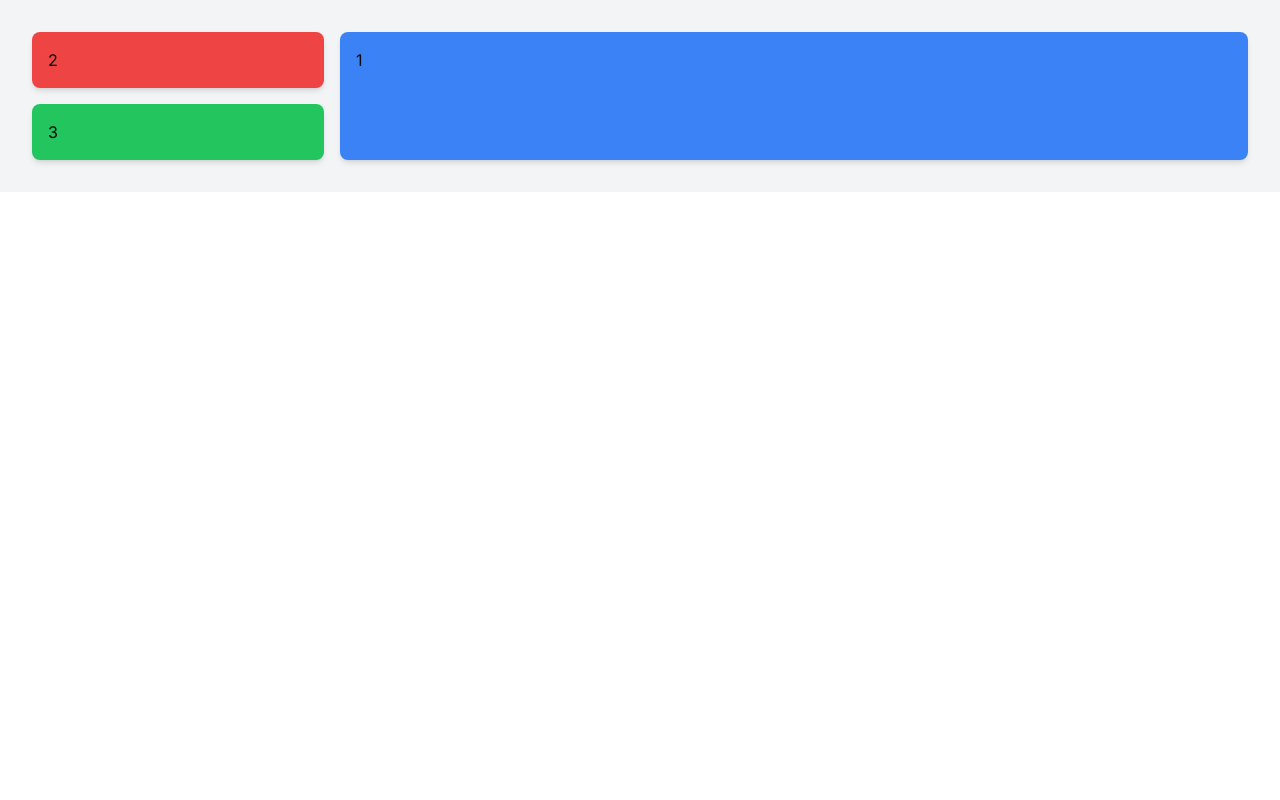
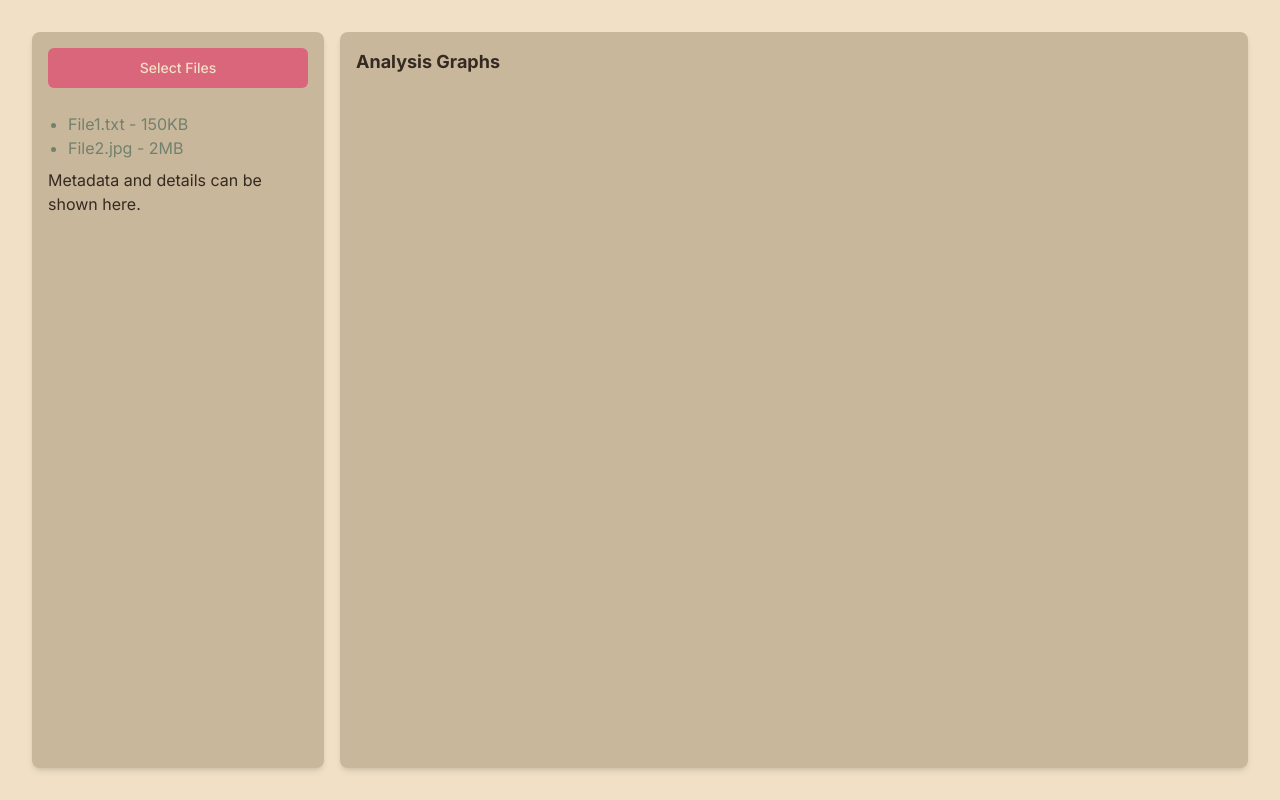
Before and after one commit to NicoBastos/nicos-budget, a Next.js app: page / in a window 1280 px wide. Built offline with nearby package versions, Linux system fonts and the light colour scheme.

Commit message:
main component tree structure

```diff
--- a/app/components/legos/genButton.tsx
+++ /dev/null
@@ -1,7 +0,0 @@
-import { Button } from "@/components/ui/button";
-
-const genButton = () => {
-  return <Button>Button</Button>;
-};
-
-export default genButton;
--- /dev/null
+++ b/app/legos/dacey.tsx
@@ -0,0 +1,7 @@
+import { Button } from "@/components/ui/button";
+
+const dacey = () => {
+  return <Button >Button</Button>;
+};
+
+export default dacey;
--- a/app/page.tsx
+++ b/app/page.tsx
@@ -1,17 +1,11 @@
-import { Button } from "@/components/ui/button";
+import Sidebar from "./views/SideBar/sidebar";
+import MainContent from "./views/MainContent/mainContent";
 
 const Home = () => {
   return (
-    <div className="parent grid grid-cols-4 grid-rows-2 gap-4 p-4 md:p-8 bg-gray-100">
-      <div className="div2 col-span-2 md:col-span-1 row-span-1 bg-red-500 rounded-lg shadow-md p-4">
-        2
-      </div>
-      <div className="div3 col-span-2 md:col-span-1 row-span-1 md:row-start-2 bg-green-500 rounded-lg shadow-md p-4">
-        3
-      </div>
-      <div className="div1 col-span-4 md:col-start-2 md:col-span-3 row-span-1 md:row-span-2 bg-blue-500 rounded-lg shadow-md p-4">
-        1
-      </div>
+    <div className="parent grid grid-cols-4 gap-4 p-4 md:p-8 bg-champagne h-screen">
+      <Sidebar />
+      <MainContent />
     </div>
   );
 };
--- /dev/null
+++ b/app/views/MainContent/MainContent.tsx
@@ -0,0 +1,12 @@
+const MainContent = () => {
+  return (
+    <div className="col-span-3 bg-khaki rounded-lg shadow-md p-4 h-full flex flex-col">
+      <h2 className="text-lg font-bold text-bistre">Analysis Graphs</h2>
+      <div className="flex-grow overflow-auto">
+        {/* <DataGraph className="mb-4" /> */}
+      </div>
+    </div>
+  );
+};
+
+export default MainContent;
--- /dev/null
+++ b/app/views/SideBar/Filelist/Filelist.tsx
@@ -0,0 +1,15 @@
+const FileList = () => {
+  return (
+    <div className="flex-grow overflow-auto">
+      <ul className="list-disc pl-5 mt-2">
+        <li className="text-resedaGreen">File1.txt - 150KB</li>
+        <li className="text-resedaGreen">File2.jpg - 2MB</li>
+      </ul>
+      <p className="text-bistre mt-2">
+        Metadata and details can be shown here.
+      </p>
+    </div>
+  );
+};
+
+export default FileList;
--- /dev/null
+++ b/app/views/SideBar/Sidebar.tsx
@@ -0,0 +1,14 @@
+import { Button } from "@/components/ui/button";
+import FileList from "./Filelist/filelist";
+const Sidebar = () => {
+  return (
+    <div className="col-span-1 bg-khaki rounded-lg shadow-md p-4 flex flex-col gap-4 h-full">
+      <div className="flex flex-col">
+        <Button className="w-full bg-blush text-champagne">Select Files</Button>
+      </div>
+      <FileList />
+    </div>
+  );
+};
+
+export default Sidebar;
--- a/tailwind.config.ts
+++ b/tailwind.config.ts
@@ -1,13 +1,13 @@
-import type { Config } from "tailwindcss"
+import type { Config } from "tailwindcss";
 
 const config = {
   darkMode: ["class"],
   content: [
-    './pages/**/*.{ts,tsx}',
-    './components/**/*.{ts,tsx}',
-    './app/**/*.{ts,tsx}',
-    './src/**/*.{ts,tsx}',
-	],
+    "./pages/**/*.{ts,tsx}",
+    "./components/**/*.{ts,tsx}",
+    "./app/**/*.{ts,tsx}",
+    "./src/**/*.{ts,tsx}",
+  ],
   prefix: "",
   theme: {
     container: {
@@ -19,6 +19,11 @@ const config = {
     },
     extend: {
       colors: {
+        champagne: "#f1e0c5",
+        khaki: "#c9b79c",
+        resedaGreen: "#71816d",
+        bistre: "#342a21",
+        blush: "#da667b",
         border: "hsl(var(--border))",
         input: "hsl(var(--input))",
         ring: "hsl(var(--ring))",
@@ -75,6 +80,6 @@ const config = {
     },
   },
   plugins: [require("tailwindcss-animate")],
-} satisfies Config
+} satisfies Config;
 
-export default config
+export default config;
```
Also changed, not shown: app/views/MainContent/Analysis/Analysis.tsx (added).
